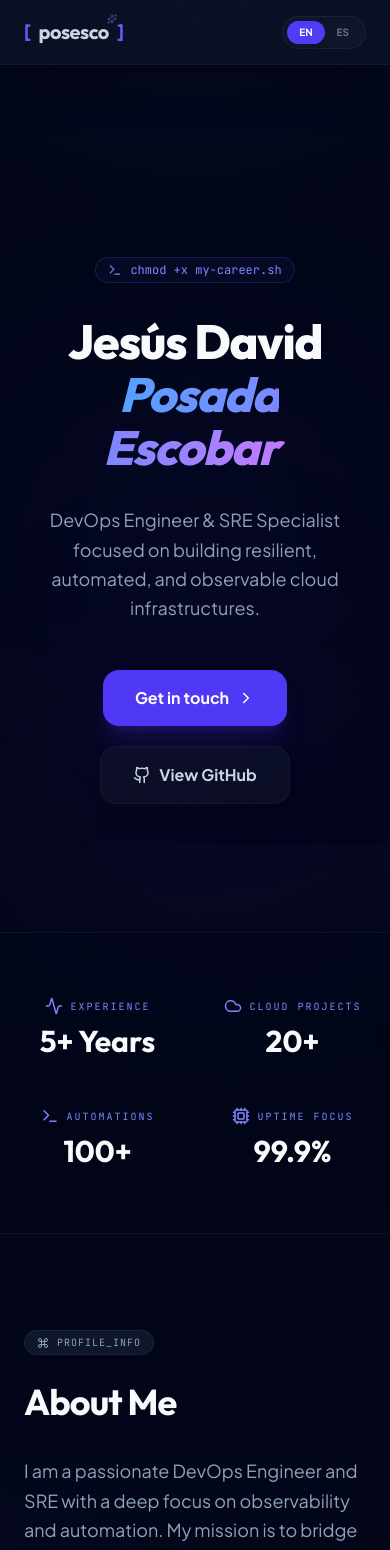
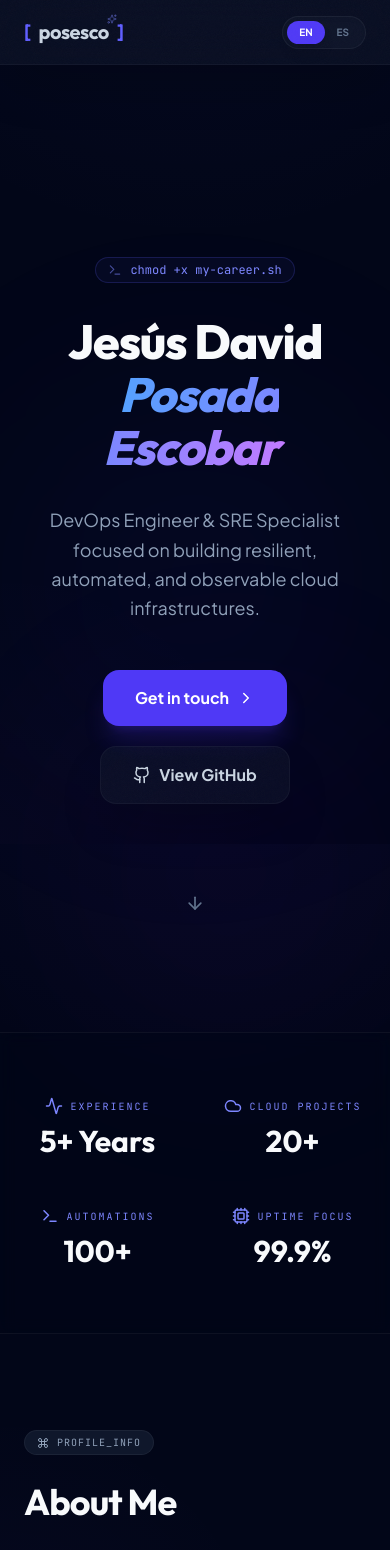
Before and after one commit to posesco/posesco, a React (Vite) app: page / in a window 390 px wide. Shown: the top 1550 px of the page. Built offline with nearby package versions, Linux system fonts and the light colour scheme.

Commit message:
feat(ui): enhance animations and interactivity
- Implement staggered reveal orchestration in Reveal component
- Add Magnetic component for cursor-attracting icons and buttons
- Implement dynamic spotlight effect in SkillCard
- Add scroll-driven experience timeline and 3D tilt effects

```diff
--- a/src/App.tsx
+++ b/src/App.tsx
@@ -1,5 +1,5 @@
-import React, { useMemo } from "react";
-import { motion } from "motion/react";
+import React, { useMemo, useRef } from "react";
+import { motion, useScroll, useTransform, useSpring } from "motion/react";
 import {
   Github,
   Linkedin,
@@ -10,7 +10,8 @@ import {
   Layers,
   Rss,
   Sparkles,
-  Command
+  Command,
+  ArrowDown
 } from "lucide-react";
 import { cn } from "./lib/utils";
 import { Blog } from "./components/Blog";
@@ -20,7 +21,8 @@ import { useLanguage } from "./i18n/LanguageContext";
 import { Section } from "./components/ui/Section";
 import { Badge } from "./components/ui/Badge";
 import { SkillCard } from "./components/ui/SkillCard";
-import { Reveal } from "./components/ui/Reveal";
+import { Reveal, RevealItem } from "./components/ui/Reveal";
+import { Magnetic } from "./components/ui/Magnetic";
 
 // Data
 import { techStack, stats } from "./data/portfolio";
@@ -28,6 +30,19 @@ import { techStack, stats } from "./data/portfolio";
 export default function App() {
   const { t, language, setLanguage } = useLanguage();
   const avatarUrl = "/avatar.png";
+  const experienceRef = useRef<HTMLDivElement>(null);
+
+  // Scroll progress for experience timeline
+  const { scrollYProgress } = useScroll({
+    target: experienceRef,
+    offset: ["start center", "end center"]
+  });
+
+  const scaleY = useSpring(scrollYProgress, {
+    stiffness: 100,
+    damping: 30,
+    restDelta: 0.001
+  });
 
   const experiences = useMemo(() => [
     {
@@ -49,7 +64,7 @@ export default function App() {
   ], [t]);
 
   return (
-    <div id="top" className="min-h-screen selection:bg-indigo-500/30">
+    <div id="top" className="min-h-screen selection:bg-indigo-500/30 overflow-x-hidden">
       {/* Navbar */}
       <nav className="fixed top-0 w-full z-50 glass-panel !border-x-0 !border-t-0 !rounded-none backdrop-blur-2xl">
         <div className="max-w-7xl mx-auto px-6 h-16 flex items-center justify-between">
@@ -64,19 +79,15 @@ export default function App() {
                 />
               </span>
               <span className="text-indigo-500 transition-transform group-hover:translate-x-0.5">]</span>
-              <div className="hidden sm:flex items-center gap-1.5 ml-3 px-2 py-0.5 rounded-md bg-emerald-500/10 border border-emerald-500/20">
-                <div className="w-1.5 h-1.5 rounded-full bg-emerald-500 animate-pulse" />
-                <span className="text-[10px] text-emerald-500 font-mono uppercase tracking-widest">System Online</span>
-              </div>
             </div>
           </a>
 
-          <div className="hidden md:flex items-center gap-8 text-sm font-medium text-slate-400">
+          <div className="hidden md:flex items-center gap-1 text-sm font-medium text-slate-400 bg-slate-950/20 p-1 rounded-full border border-white/5">
             {["about", "skills", "experience", "blog", "contact"].map((item) => (
               <a
                 key={item}
                 href={`#${item}`}
-                className="hover:text-indigo-400 transition-colors flex items-center gap-1.5 group"
+                className="hover:text-slate-50 hover:bg-white/5 px-4 py-1.5 rounded-full transition-all flex items-center gap-1.5 group relative"
               >
                 {item === 'blog' ? <Rss size={14} className="group-hover:rotate-12 transition-transform" /> : null}
                 {t(`nav.${item}`)}
@@ -103,12 +114,16 @@ export default function App() {
             <div className="h-4 w-[1px] bg-white/5 mx-1 hidden sm:block" />
 
             <div className="hidden sm:flex items-center gap-1">
+              <Magnetic strength={0.2}>
                 <a href="https://github.com/posesco" target="_blank" rel="noreferrer" className="p-2 text-slate-400 hover:text-indigo-400 transition-colors">
                   <Github size={18} />
                 </a>
+              </Magnetic>
+              <Magnetic strength={0.2}>
                 <a href="https://www.linkedin.com/in/posesco/" target="_blank" rel="noreferrer" className="p-2 text-slate-400 hover:text-indigo-400 transition-colors">
                   <Linkedin size={18} />
                 </a>
+              </Magnetic>
             </div>
           </div>
         </div>
@@ -116,41 +131,77 @@ export default function App() {
 
       {/* Hero Section */}
       <Section className="pt-48 pb-32 flex flex-col items-center text-center overflow-visible">
-        <Reveal>
-          <div className="inline-flex items-center gap-2 px-3 py-1 rounded-full bg-indigo-500/5 border border-indigo-500/20 text-indigo-400 text-xs font-mono mb-8">
-            <Terminal size={14} />
+        <Reveal blur y={40}>
+          <motion.div
+            initial={{ opacity: 0, scale: 0.9 }}
+            animate={{ opacity: 1, scale: 1 }}
+            transition={{ duration: 0.5, delay: 0.2 }}
+            className="inline-flex items-center gap-2 px-3 py-1 rounded-full bg-indigo-500/5 border border-indigo-500/20 text-indigo-400 text-xs font-mono mb-8"
+          >
+            <Terminal size={14} className="animate-pulse" />
             <span>{t("hero.status") || "chmod +x my-career.sh"}</span>
-          </div>
+          </motion.div>
+
           <h1 className="text-5xl md:text-8xl font-display font-extrabold mb-8 tracking-tight leading-[1.1]">
-            {t("hero.title")} <br />
-            <span className="gradient-text italic px-2">{t("hero.subtitle")}</span>
+            <motion.span
+              initial={{ opacity: 0, y: 20 }}
+              animate={{ opacity: 1, y: 0 }}
+              transition={{ duration: 0.8, ease: "easeOut" }}
+            >
+              {t("hero.title")}
+            </motion.span>
+            <br />
+            <motion.span
+              initial={{ opacity: 0, filter: "blur(10px)" }}
+              animate={{ opacity: 1, filter: "blur(0px)" }}
+              transition={{ duration: 1, delay: 0.4 }}
+              className="gradient-text italic px-2"
+            >
+              {t("hero.subtitle")}
+            </motion.span>
           </h1>
+
           <p className="text-lg md:text-xl text-slate-400 max-w-2xl mx-auto mb-12 leading-relaxed">
             {t("hero.description")}
           </p>
+
           <div className="flex flex-wrap justify-center gap-5">
+            <Magnetic strength={0.1}>
               <motion.a
-              whileHover={{ scale: 1.02 }}
-              whileTap={{ scale: 0.98 }}
+                whileHover={{ scale: 1.05, x: 5 }}
+                whileTap={{ scale: 0.95 }}
                 href="#contact"
-              className="px-8 py-4 bg-indigo-600 hover:bg-indigo-500 text-white font-bold rounded-2xl transition-all shadow-xl shadow-indigo-600/20 flex items-center gap-2 group"
+                className="px-8 py-4 bg-indigo-600 hover:bg-indigo-500 text-white font-bold rounded-2xl transition-all shadow-xl shadow-indigo-600/20 flex items-center gap-2 group relative overflow-hidden"
               >
+                <div className="absolute inset-0 bg-gradient-to-r from-transparent via-white/10 to-transparent -translate-x-full group-hover:translate-x-full transition-transform duration-1000" />
                 {t("hero.cta_primary")}
                 <ChevronRight size={18} className="group-hover:translate-x-1 transition-transform" />
               </motion.a>
+            </Magnetic>
+
+            <Magnetic strength={0.1}>
               <motion.a
-              whileHover={{ scale: 1.02 }}
-              whileTap={{ scale: 0.98 }}
+                whileHover={{ scale: 1.05, x: -5 }}
+                whileTap={{ scale: 0.95 }}
                 href="https://github.com/posesco"
                 target="_blank"
                 rel="noreferrer"
-              className="px-8 py-4 glass-panel hover:bg-slate-800/80 font-bold rounded-2xl transition-all flex items-center gap-2"
+                className="px-8 py-4 glass-panel hover:bg-slate-800/80 font-bold rounded-2xl transition-all flex items-center gap-2 border-white/10"
               >
                 <Github size={18} />
                 {t("hero.cta_secondary")}
               </motion.a>
+            </Magnetic>
           </div>
         </Reveal>
+
+        <motion.div
+          animate={{ y: [0, 10, 0] }}
+          transition={{ duration: 2, repeat: Infinity, ease: "easeInOut" }}
+          className="mt-20 text-slate-500"
+        >
+          <ArrowDown size={20} />
+        </motion.div>
 
         {/* Decorative elements */}
         <div className="absolute top-1/3 left-0 w-96 h-96 bg-indigo-600/10 rounded-full blur-[120px] -z-10 animate-pulse" />
@@ -162,8 +213,8 @@ export default function App() {
         <div className="max-w-7xl mx-auto px-6 py-16 grid grid-cols-2 md:grid-cols-4 gap-12">
           {stats(t).map((stat, i) => (
             <Reveal key={i} delay={i * 0.1} y={10} className="flex flex-col items-center md:items-start group">
-              <div className="flex items-center gap-2 text-indigo-400 mb-2 group-hover:scale-110 transition-transform origin-left">
-                <stat.icon size={18} />
+              <div className="flex items-center gap-2 text-indigo-400 mb-2 group-hover:translate-x-1 transition-transform duration-300">
+                <stat.icon size={18} className="group-hover:rotate-12 transition-transform" />
                 <span className="text-[10px] font-mono uppercase tracking-[0.2em]">{stat.label}</span>
               </div>
               <span className="text-3xl font-display font-bold text-slate-50">{stat.value}</span>
@@ -175,19 +226,27 @@ export default function App() {
       {/* About Section */}
       <Section id="about">
         <div className="grid lg:grid-cols-2 gap-20 items-center">
-          <Reveal x={-20}>
+          <Reveal x={-20} staggerChildren={0.1}>
+            <RevealItem>
               <div className="inline-flex items-center gap-2 px-3 py-1 rounded-full bg-slate-900 border border-white/5 text-slate-400 text-[10px] font-mono uppercase tracking-widest mb-6">
                 <Command size={12} />
                 <span>{t("about.label") || "Profile_Info"}</span>
               </div>
+            </RevealItem>
+            <RevealItem>
               <h2 className="text-4xl md:text-5xl font-display font-bold mb-8 leading-tight">{t("about.title")}</h2>
+            </RevealItem>
+            <RevealItem>
               <p className="text-slate-400 text-lg leading-relaxed mb-6">
                 {t("about.p1")}
               </p>
+            </RevealItem>
+            <RevealItem>
               <p className="text-slate-400 text-lg leading-relaxed mb-10">
                 {t("about.p2")}
               </p>
-            <div className="grid sm:grid-cols-2 gap-5">
+            </RevealItem>
+            <RevealItem className="grid sm:grid-cols-2 gap-5">
               <div className="p-5 rounded-2xl bg-slate-900/40 border border-white/5 group hover:border-indigo-500/30 transition-colors">
                 <h4 className="font-display font-bold text-slate-50 mb-2 flex items-center gap-2">
                   <span className="w-1.5 h-1.5 rounded-full bg-indigo-500" />
@@ -202,17 +261,21 @@ export default function App() {
                 </h4>
                 <p className="text-sm text-slate-500 leading-relaxed font-medium">{t("about.languages_list")}</p>
               </div>
-            </div>
+            </RevealItem>
           </Reveal>
 
-          <Reveal scale={0.95} className="relative">
-            <div className="aspect-square rounded-[2rem] overflow-hidden glass-panel p-3 group">
+          <Reveal scale={0.95} blur className="relative">
+            <motion.div
+              whileHover={{ rotateY: 10, rotateX: -5 }}
+              transition={{ type: "spring", stiffness: 300, damping: 20 }}
+              className="aspect-square rounded-[2rem] overflow-hidden glass-panel p-3 group perspective-1000"
+            >
               <div className="absolute inset-0 bg-indigo-500/10 opacity-0 group-hover:opacity-100 transition-opacity z-10 pointer-events-none" />
               {avatarUrl ? (
                 <img
                   src={avatarUrl}
                   alt="Jesús David Posada Escobar"
-                  className="w-full h-full rounded-[1.5rem] object-cover transition-transform duration-700 group-hover:scale-105"
+                  className="w-full h-full rounded-[1.5rem] object-cover transition-transform duration-700 group-hover:scale-110"
                   loading="lazy"
                 />
               ) : (
@@ -221,12 +284,17 @@ export default function App() {
                   <Terminal size={80} className="text-white" />
                 </div>
               )}
-            </div>
+            </motion.div>
             {/* Abstract visual decor */}
             <div className="absolute -top-6 -right-6 w-32 h-32 bg-indigo-500/20 rounded-full blur-3xl -z-10" />
             <div className="absolute -bottom-6 -left-6 w-24 h-24 grid grid-cols-4 gap-2 opacity-30">
               {Array.from({ length: 16 }).map((_, i) => (
-                <div key={i} className="w-1.5 h-1.5 bg-indigo-400 rounded-full" />
+                <motion.div
+                  key={i}
+                  animate={{ opacity: [0.3, 1, 0.3] }}
+                  transition={{ duration: 2, delay: i * 0.1, repeat: Infinity }}
+                  className="w-1.5 h-1.5 bg-indigo-400 rounded-full"
+                />
               ))}
             </div>
           </Reveal>
@@ -236,36 +304,47 @@ export default function App() {
       {/* Skills Section */}
       <Section id="skills" className="bg-slate-950/30 relative">
         <div className="text-center mb-20">
-          <Reveal>
+          <Reveal blur>
             <h2 className="text-4xl md:text-5xl font-display font-bold mb-6">{t("skills.title")}</h2>
             <p className="text-slate-400 max-w-2xl mx-auto text-lg">
               {t("skills.subtitle")}
             </p>
           </Reveal>
         </div>
-        <div className="grid sm:grid-cols-2 lg:grid-cols-4 gap-6">
+        <Reveal staggerChildren={0.05} className="grid sm:grid-cols-2 lg:grid-cols-4 gap-6">
           {techStack.map((item, i) => (
-            <Reveal key={i} delay={i * 0.05}>
+            <RevealItem key={i}>
               <SkillCard {...item} />
+            </RevealItem>
+          ))}
         </Reveal>
-          ))}
-        </div>
       </Section>
 
       {/* Experience Section */}
       <Section id="experience">
-        <div className="max-w-4xl mx-auto">
+        <div className="max-w-4xl mx-auto" ref={experienceRef}>
           <div className="text-center mb-20">
-            <Reveal>
+            <Reveal blur>
               <h2 className="text-4xl md:text-5xl font-display font-bold mb-4">{t("experience.title")}</h2>
               <div className="w-20 h-1 bg-gradient-to-r from-indigo-500 to-transparent mx-auto rounded-full" />
             </Reveal>
           </div>
 
-          <div className="space-y-16">
+          <div className="relative space-y-16">
+            {/* Animated vertical line */}
+            <motion.div
+              style={{ scaleY, originY: 0 }}
+              className="absolute left-[7px] top-0 bottom-0 w-[2px] bg-gradient-to-b from-indigo-500 via-purple-500 to-transparent z-0"
+            />
+
             {experiences.map((exp, i) => (
-              <Reveal key={i} x={-20} delay={i * 0.1} className="relative pl-10 border-l-2 border-slate-900 group">
-                <div className="absolute left-[-9px] top-0 w-4 h-4 rounded-full bg-slate-950 border-2 border-indigo-500 group-hover:bg-indigo-500 transition-colors shadow-[0_0_15px_rgba(99,102,241,0.5)]" />
+              <Reveal key={i} x={-20} delay={i * 0.1} className="relative pl-10 group">
+                <motion.div
+                  initial={{ scale: 0 }}
+                  whileInView={{ scale: 1 }}
+                  viewport={{ once: true }}
+                  className="absolute left-[-1px] top-0 w-4 h-4 rounded-full bg-slate-950 border-2 border-indigo-500 group-hover:bg-indigo-500 transition-colors shadow-[0_0_15px_rgba(99,102,241,0.5)] z-10"
+                />
 
                 <div className="mb-2 flex flex-wrap items-center justify-between gap-4">
                   <h3 className="text-2xl font-display font-bold text-slate-50 group-hover:text-indigo-400 transition-colors">{exp.role}</h3>
@@ -299,7 +378,7 @@ export default function App() {
 
       {/* Contact Section */}
       <Section id="contact" className="mb-24">
-        <Reveal>
+        <Reveal blur y={40}>
           <div className="glass-panel rounded-[2.5rem] p-10 md:p-20 text-center relative overflow-hidden group">
             <div className="absolute top-0 left-0 w-full h-2 bg-gradient-to-r from-indigo-500 via-purple-500 to-blue-500 opacity-80" />
 
@@ -314,18 +393,19 @@ export default function App() {
                 { icon: Github, label: t("contact.github"), href: "https://github.com/posesco" },
                 { icon: Linkedin, label: t("contact.linkedin"), href: "https://www.linkedin.com/in/posesco/" }
               ].map((item, i) => (
+                <Magnetic key={i} strength={0.15}>
                   <motion.a
-                  key={i}
-                  whileHover={{ y: -5, scale: 1.02 }}
-                  whileTap={{ scale: 0.98 }}
+                    whileHover={{ y: -5, scale: 1.05 }}
+                    whileTap={{ scale: 0.95 }}
                     href={item.href}
                     target={item.href.startsWith('mailto') ? undefined : "_blank"}
                     rel="noreferrer"
                     className="flex items-center gap-3 px-8 py-4 rounded-2xl bg-slate-950/50 border border-white/5 hover:border-indigo-500/40 hover:bg-slate-900 transition-all group/item"
                   >
-                  <item.icon size={20} className="text-indigo-400 group-hover/item:scale-110 transition-transform" />
+                    <item.icon size={20} className="text-indigo-400 group-hover/item:scale-110 group-hover/item:rotate-12 transition-transform" />
                     <span className="font-bold tracking-tight">{item.label}</span>
                   </motion.a>
+                </Magnetic>
               ))}
             </div>
 
@@ -350,9 +430,18 @@ export default function App() {
           <div className="flex items-center gap-8 text-slate-500 text-sm font-semibold">
             <a href="#about" className="hover:text-indigo-400 transition-colors uppercase tracking-widest text-[10px]">{t("nav.about")}</a>
             <a href="#contact" className="hover:text-indigo-400 transition-colors uppercase tracking-widest text-[10px]">{t("nav.contact")}</a>
-            <a href="https://github.com/posesco/posesco" target="_blank" rel="noreferrer" className="hover:text-indigo-400 flex items-center gap-2 px-4 py-2 rounded-full bg-white/5 border border-white/5 transition-all">
+            <Magnetic strength={0.2}>
+              <motion.a
+                whileHover={{ scale: 1.05 }}
+                whileTap={{ scale: 0.95 }}
+                href="https://github.com/posesco/posesco"
+                target="_blank"
+                rel="noreferrer"
+                className="hover:text-indigo-400 flex items-center gap-2 px-4 py-2 rounded-full bg-white/5 border border-white/5 transition-all"
+              >
                 {t("footer.source_code")} <ExternalLink size={14} />
-            </a>
+              </motion.a>
+            </Magnetic>
           </div>
         </div>
       </footer>
--- /dev/null
+++ b/src/components/ui/Magnetic.tsx
@@ -0,0 +1,40 @@
+import React, { useRef, useState } from "react";
+import { motion } from "motion/react";
+
+interface MagneticProps {
+  children: React.ReactNode;
+  strength?: number;
+  className?: string;
+}
+
+export const Magnetic = ({ children, strength = 0.5, className }: MagneticProps) => {
+  const ref = useRef<HTMLDivElement>(null);
+  const [position, setPosition] = useState({ x: 0, y: 0 });
+
+  const handleMouseMove = (e: React.MouseEvent) => {
+    const { clientX, clientY } = e;
+    const { left, top, width, height } = ref.current?.getBoundingClientRect() ?? { left: 0, top: 0, width: 0, height: 0 };
+    const middleX = clientX - (left + width / 2);
+    const middleY = clientY - (top + height / 2);
+    setPosition({ x: middleX * strength, y: middleY * strength });
+  };
+
+  const handleMouseLeave = () => {
+    setPosition({ x: 0, y: 0 });
+  };
+
+  const { x, y } = position;
+
+  return (
+    <motion.div
+      ref={ref}
+      onMouseMove={handleMouseMove}
+      onMouseLeave={handleMouseLeave}
+      animate={{ x, y }}
+      transition={{ type: "spring", stiffness: 150, damping: 15, mass: 0.1 }}
+      className={className}
+    >
+      {children}
+    </motion.div>
+  );
+};
--- a/src/components/ui/Reveal.tsx
+++ b/src/components/ui/Reveal.tsx
@@ -1,5 +1,5 @@
 import React from "react";
-import { motion } from "motion/react";
+import { motion, Variants } from "motion/react";
 
 interface RevealProps {
   children: React.ReactNode;
@@ -7,9 +7,12 @@ interface RevealProps {
   y?: number;
   x?: number;
   scale?: number;
+  rotate?: number;
+  blur?: boolean;
   duration?: number;
   className?: string;
   viewportOnce?: boolean;
+  staggerChildren?: number;
 }
 
 export const Reveal = ({
@@ -18,23 +21,70 @@ export const Reveal = ({
   y = 20,
   x = 0,
   scale = 1,
-  duration = 0.5,
+  rotate = 0,
+  blur = false,
+  duration = 0.6,
   className,
-  viewportOnce = true
+  viewportOnce = true,
+  staggerChildren
 }: RevealProps) => {
+  const variants: Variants = {
+    hidden: {
+      opacity: 0,
+      y,
+      x,
+      scale,
+      rotate,
+      filter: blur ? "blur(10px)" : "blur(0px)"
+    },
+    visible: {
+      opacity: 1,
+      y: 0,
+      x: 0,
+      scale: 1,
+      rotate: 0,
+      filter: "blur(0px)",
+      transition: {
+        duration,
+        delay,
+        ease: [0.23, 1, 0.32, 1], // Custom fluid ease
+        staggerChildren: staggerChildren,
+        delayChildren: delay
+      }
+    }
+  };
+
   return (
     <motion.div
-      initial={{ opacity: 0, y, x, scale }}
-      whileInView={{ opacity: 1, y: 0, x: 0, scale: 1 }}
-      viewport={{ once: viewportOnce }}
-      transition={{
-        duration,
-        delay,
-        ease: [0.21, 0.47, 0.32, 0.98]
-      }}
+      initial="hidden"
+      whileInView="visible"
+      viewport={{ once: viewportOnce, margin: "-100px" }}
+      variants={variants}
       className={className}
     >
       {children}
     </motion.div>
   );
 };
+
+// Wrapper for staggered list items
+export const RevealItem = ({ children, className }: { children: React.ReactNode, className?: string }) => {
+  const itemVariants: Variants = {
+    hidden: { opacity: 0, y: 15, filter: "blur(4px)" },
+    visible: {
+      opacity: 1,
+      y: 0,
+      filter: "blur(0px)",
+      transition: {
+        duration: 0.5,
+        ease: [0.23, 1, 0.32, 1]
+      }
+    }
+  };
+
+  return (
+    <motion.div variants={itemVariants} className={className}>
+      {children}
+    </motion.div>
+  );
+};
--- a/src/components/ui/SkillCard.tsx
+++ b/src/components/ui/SkillCard.tsx
@@ -1,5 +1,5 @@
-import React from "react";
-import { motion } from "motion/react";
+import React, { useRef } from "react";
+import { motion, useMotionValue, useSpring, useMotionTemplate } from "motion/react";
 import { Badge } from "./Badge";
 import { cn } from "../../lib/utils";
 
@@ -10,23 +10,58 @@ interface SkillCardProps {
   className?: string;
 }
 
-export const SkillCard = ({ title, icon: Icon, skills, className }: SkillCardProps) => (
+export const SkillCard = ({ title, icon: Icon, skills, className }: SkillCardProps) => {
+  const mouseX = useMotionValue(0);
+  const mouseY = useMotionValue(0);
+
+  const handleMouseMove = ({ currentTarget, clientX, clientY }: React.MouseEvent) => {
+    const { left, top } = currentTarget.getBoundingClientRect();
+    mouseX.set(clientX - left);
+    mouseY.set(clientY - top);
+  };
+
+  const spotlightBg = useMotionTemplate`
+    radial-gradient(
+      350px circle at ${mouseX}px ${mouseY}px,
+      rgba(99, 102, 241, 0.15),
+      transparent 80%
+    )
+  `;
+
+  return (
     <motion.div
+      onMouseMove={handleMouseMove}
       whileHover={{ y: -5, transition: { duration: 0.2 } }}
-    className={cn("glass-panel p-6 rounded-2xl group", className)}
+      className={cn(
+        "glass-panel p-6 rounded-2xl group cursor-default relative",
+        className
+      )}
     >
+      {/* Interactive Spotlight Overlay */}
+      <motion.div
+        className="pointer-events-none absolute -inset-px rounded-2xl opacity-0 group-hover:opacity-100 transition-opacity duration-300"
+        style={{ background: spotlightBg }}
+      />
+
+      <div className="relative z-10">
         <div className="flex items-center gap-3 mb-6">
-      <div className="p-2.5 rounded-xl bg-indigo-500/10 text-indigo-400 group-hover:bg-indigo-500/20 transition-colors">
+          <div className="p-2.5 rounded-xl bg-indigo-500/10 text-indigo-400 group-hover:scale-110 group-hover:bg-indigo-500/20 transition-all duration-300">
             <Icon size={24} />
           </div>
           <h3 className="text-lg font-bold tracking-tight">{title}</h3>
         </div>
         <div className="flex flex-wrap gap-2">
           {skills.map((skill) => (
-        <Badge key={skill} variant="slate" className="group-hover:border-indigo-500/30 transition-colors">
+            <Badge
+              key={skill}
+              variant="slate"
+              className="bg-slate-900/40 border-white/5 group-hover:border-indigo-500/30 transition-colors"
+            >
               {skill}
             </Badge>
           ))}
         </div>
+      </div>
     </motion.div>
   );
+};
```
Lines whose indentation alone changed are shown as unchanged.
